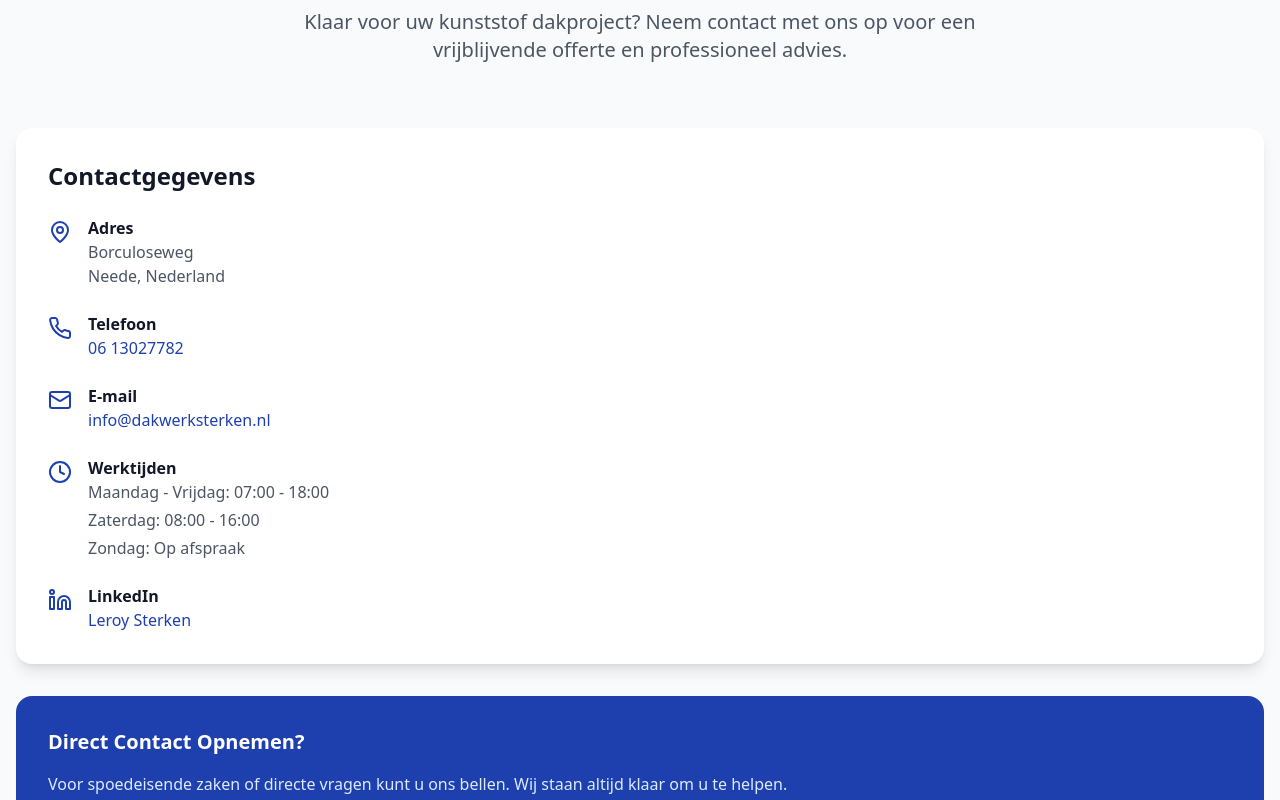
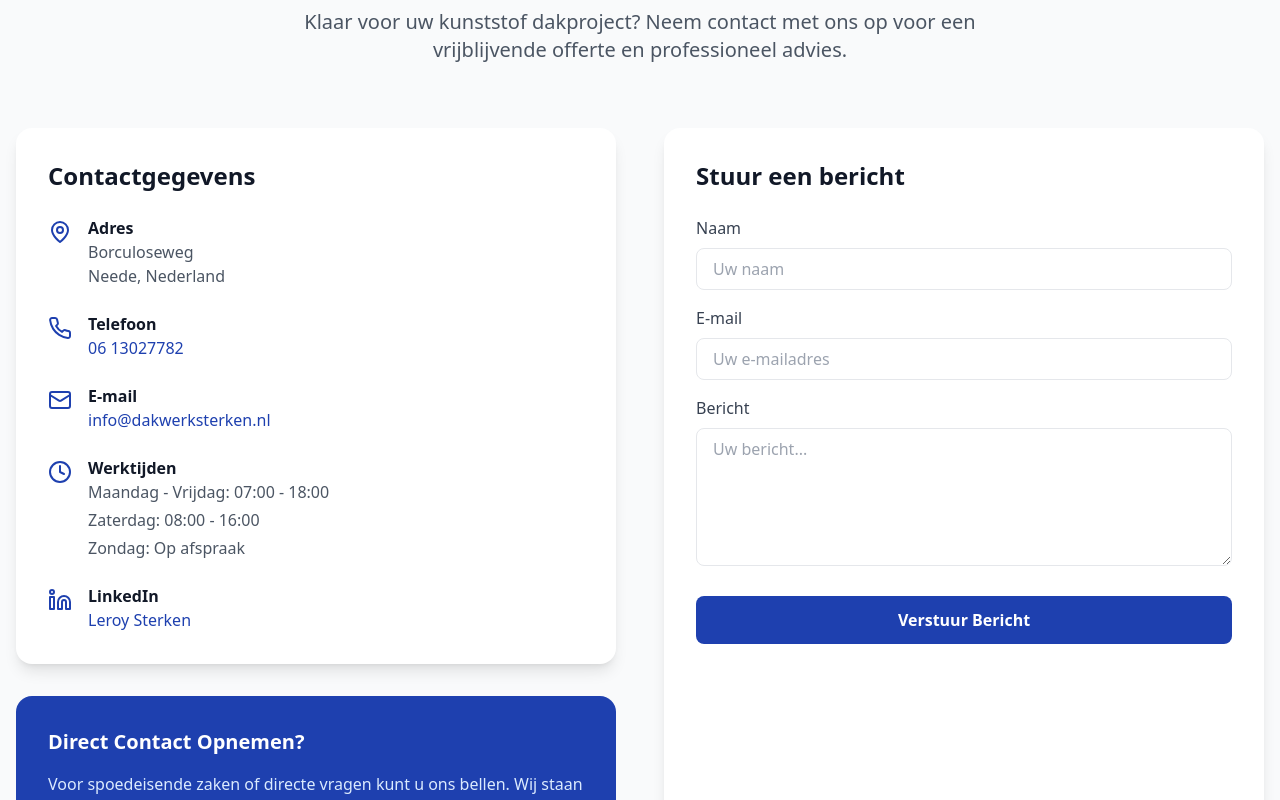
Before and after one commit to dmonfrooij/DakwerkSterken, a React (Vite) app: page / in a window 1280 px wide. Shown: the part 5200-6000 px from the top of the page. Built offline with nearby package versions, Linux system fonts and the light colour scheme.

Commit message:
google tag

```diff
--- a/src/components/Contact.tsx
+++ b/src/components/Contact.tsx
@@ -14,7 +14,7 @@ const Contact = () => {
           </p>
         </div>
 
-        <div className="grid lg:grid-cols-1 gap-12">
+        <div className="grid lg:grid-cols-2 gap-12">
           {/* Contact Informatie */}
           <div>
             <div className="bg-white p-8 rounded-2xl shadow-lg mb-8">
@@ -111,7 +111,7 @@ const Contact = () => {
           </div>
 
           {/* Contact Formulier */}
-
+          <ContactForm/>
         </div>
       </div>
     </section>
--- a/src/components/ContactForm.tsx
+++ b/src/components/ContactForm.tsx
@@ -1,158 +1,120 @@
-import React, { useState } from 'react';
-import { Send, CheckCircle } from 'lucide-react';
+import React, { useState } from "react";
 
 const ContactForm = () => {
   const [formData, setFormData] = useState({
-    name: '',
-    email: '',
-    phone: '',
-    subject: '',
-    message: ''
+    name: "",
+    email: "",
+    message: "",
   });
-  const [isSubmitted, setIsSubmitted] = useState(false);
 
-  const handleChange = (e: React.ChangeEvent<HTMLInputElement | HTMLTextAreaElement | HTMLSelectElement>) => {
+  const [status, setStatus] = useState<"idle" | "sending" | "success" | "error">("idle");
+
+  // 🧠 Handelt invoerupdates af
+  const handleChange = (e: React.ChangeEvent<HTMLInputElement | HTMLTextAreaElement>) => {
     setFormData({
       ...formData,
-      [e.target.name]: e.target.value
+      [e.target.name]: e.target.value,
     });
   };
 
-  const handleSubmit = (e: React.FormEvent) => {
+  // ✉️ Verzendt formulierdata naar jouw Express-server
+  const handleSubmit = async (e: React.FormEvent) => {
     e.preventDefault();
-    // Hier zou normaal een API call naar de server komen
-    console.log('Form submitted:', formData);
-    setIsSubmitted(true);
+    setStatus("sending");
 
-    // Reset form na 3 seconden
-    setTimeout(() => {
-      setIsSubmitted(false);
-      setFormData({
-        name: '',
-        email: '',
-        phone: '',
-        subject: '',
-        message: ''
+    try {
+      const res = await fetch("http://localhost:5000/api/send-mail", {
+        method: "POST",
+        headers: { "Content-Type": "application/json" },
+        body: JSON.stringify(formData),
       });
-    }, 3000);
+
+      if (!res.ok) throw new Error("Serverfout");
+      setStatus("success");
+      setFormData({ name: "", email: "", message: "" });
+    } catch (err) {
+      console.error("Fout bij verzenden:", err);
+      setStatus("error");
+    }
   };
 
-  if (isSubmitted) {
   return (
-      <div className="bg-white p-8 rounded-2xl shadow-lg text-center">
-        <CheckCircle className="h-16 w-16 text-green-600 mx-auto mb-4" />
-        <h3 className="text-2xl font-bold text-gray-900 mb-2">Bedankt voor uw bericht!</h3>
-        <p className="text-gray-600">
-          Wij nemen zo spoedig mogelijk contact met u op.
-        </p>
-      </div>
-    );
-  }
+    <form
+      onSubmit={handleSubmit}
+      className="bg-white p-8 rounded-2xl shadow-lg"
+    >
+      <h3 className="text-2xl font-bold text-gray-900 mb-6">
+        Stuur een bericht
+      </h3>
 
-  return (
-    <form onSubmit={handleSubmit} className="bg-white p-8 rounded-2xl shadow-lg">
-      <h3 className="text-2xl font-bold text-gray-900 mb-6">Vraag een Offerte Aan</h3>
-
-      <div className="grid md:grid-cols-2 gap-6 mb-6">
-        <div>
-          <label htmlFor="name" className="block text-sm font-medium text-gray-700 mb-2">
-            Naam *
+      <div className="mb-4">
+        <label className="block text-gray-700 mb-2" htmlFor="name">
+          Naam
         </label>
         <input
+          id="name"
           type="text"
-            id="name"
           name="name"
-            required
           value={formData.name}
           onChange={handleChange}
-            className="w-full px-4 py-3 border border-gray-300 rounded-lg focus:ring-2 focus:ring-blue-500 focus:border-blue-500 transition-colors"
-            placeholder="Uw volledige naam"
+          required
+          className="w-full px-4 py-2 border rounded-lg focus:outline-none focus:ring-2 focus:ring-blue-800"
+          placeholder="Uw naam"
         />
       </div>
 
-        <div>
-          <label htmlFor="email" className="block text-sm font-medium text-gray-700 mb-2">
-            E-mail *
+      <div className="mb-4">
+        <label className="block text-gray-700 mb-2" htmlFor="email">
+          E-mail
         </label>
         <input
+          id="email"
           type="email"
-            id="email"
           name="email"
-            required
           value={formData.email}
           onChange={handleChange}
-            className="w-full px-4 py-3 border border-gray-300 rounded-lg focus:ring-2 focus:ring-blue-500 focus:border-blue-500 transition-colors"
-            placeholder="uw.email@voorbeeld.nl"
-          />
-        </div>
-      </div>
-
-      <div className="grid md:grid-cols-2 gap-6 mb-6">
-        <div>
-          <label htmlFor="phone" className="block text-sm font-medium text-gray-700 mb-2">
-            Telefoonnummer
-          </label>
-          <input
-            type="tel"
-            id="phone"
-            name="phone"
-            value={formData.phone}
-            onChange={handleChange}
-            className="w-full px-4 py-3 border border-gray-300 rounded-lg focus:ring-2 focus:ring-blue-500 focus:border-blue-500 transition-colors"
-            placeholder="06 - 12345678"
+          required
+          className="w-full px-4 py-2 border rounded-lg focus:outline-none focus:ring-2 focus:ring-blue-800"
+          placeholder="Uw e-mailadres"
         />
       </div>
 
-        <div>
-          <label htmlFor="subject" className="block text-sm font-medium text-gray-700 mb-2">
-            Onderwerp *
-          </label>
-          <select
-            id="subject"
-            name="subject"
-            required
-            value={formData.subject}
-            onChange={handleChange}
-            className="w-full px-4 py-3 border border-gray-300 rounded-lg focus:ring-2 focus:ring-blue-500 focus:border-blue-500 transition-colors"
-          >
-            <option value="">Selecteer onderwerp</option>
-            <option value="offerte">Offerte aanvraag</option>
-            <option value="reparatie">Dakreparatie</option>
-            <option value="onderhoud">Dakonderhoud</option>
-            <option value="nieuwbouw">Nieuwbouw project</option>
-            <option value="informatie">Algemene informatie</option>
-            <option value="anders">Anders</option>
-          </select>
-        </div>
-      </div>
-
       <div className="mb-6">
-        <label htmlFor="message" className="block text-sm font-medium text-gray-700 mb-2">
-          Bericht *
+        <label className="block text-gray-700 mb-2" htmlFor="message">
+          Bericht
         </label>
         <textarea
           id="message"
           name="message"
+          value={formData.message}
+          onChange={handleChange}
           required
           rows={5}
-          value={formData.message}
-          onChange={handleChange}
-          className="w-full px-4 py-3 border border-gray-300 rounded-lg focus:ring-2 focus:ring-blue-500 focus:border-blue-500 transition-colors resize-vertical"
-          placeholder="Beschrijf uw project of vraag in detail..."
+          className="w-full px-4 py-2 border rounded-lg focus:outline-none focus:ring-2 focus:ring-blue-800"
+          placeholder="Uw bericht..."
         ></textarea>
       </div>
 
       <button
         type="submit"
-        className="w-full bg-blue-800 text-white py-4 px-6 rounded-lg hover:bg-blue-900 transition-colors font-medium flex items-center justify-center space-x-2"
+        disabled={status === "sending"}
+        className={`w-full bg-blue-800 text-white py-3 rounded-lg font-semibold hover:bg-blue-900 transition-colors ${
+          status === "sending" ? "opacity-70 cursor-not-allowed" : ""
+        }`}
       >
-        <span>Verstuur Bericht</span>
-        <Send className="h-5 w-5" />
+        {status === "sending" ? "Verzenden..." : "Verstuur Bericht"}
       </button>
 
-      <p className="text-sm text-gray-600 mt-4 text-center">
-        * Verplichte velden. Wij behandelen uw gegevens vertrouwelijk.
+      {status === "success" && (
+        <p className="text-green-600 mt-4">
+          ✅ Uw bericht is succesvol verzonden!
         </p>
+      )}
+      {status === "error" && (
+        <p className="text-red-600 mt-4">
+          ❌ Er ging iets mis bij het verzenden. Probeer het opnieuw.
+        </p>
+      )}
     </form>
   );
 };
```
Also changed, not shown: 1 other file (tests, documents, lock files or other folders). Lines whose indentation alone changed are shown as unchanged.
